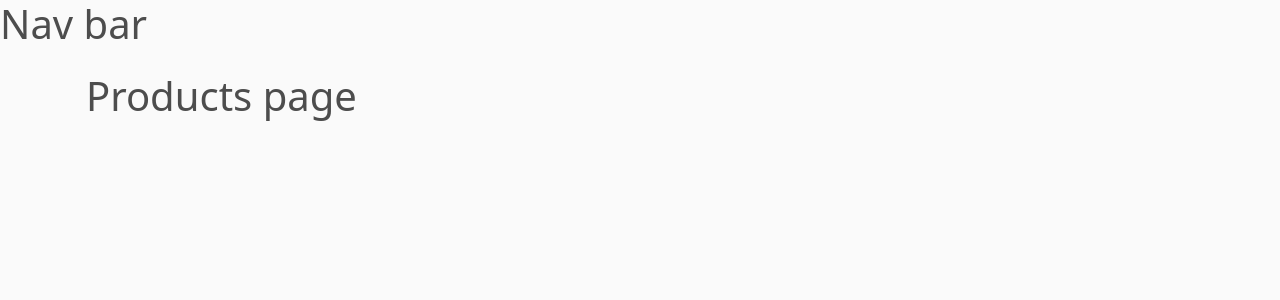
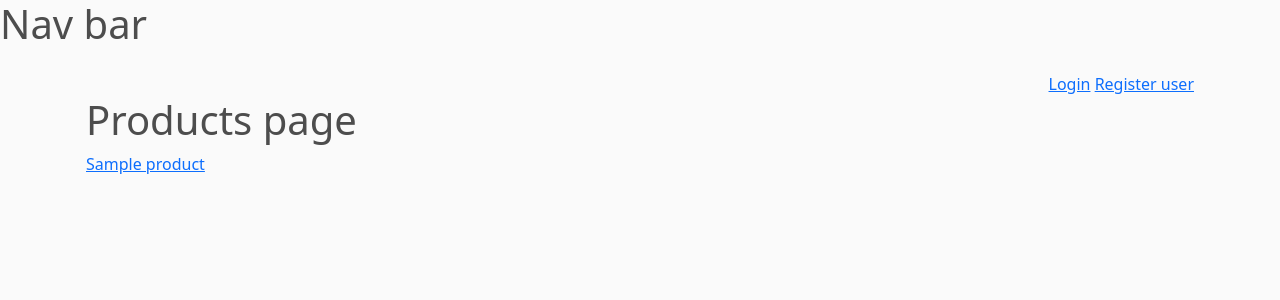
Before and after one commit to RajenRanjithkumar/marketplace, a Django app: page / in a window 1280 px wide. Shown: the top 300 px of the page. Run offline with Django 4.2, Linux system fonts and the light colour scheme; tables that the repository leaves empty hold one stand-in row (values such as "Sample post"); some libraries are stand-ins or nearby versions.

Commit message:
user register and login function done

```diff
--- a/marketplace/market/models.py
+++ b/marketplace/market/models.py
@@ -1,24 +1,51 @@
 from django.db import models
 from django.contrib.auth.models import User
 from phonenumber_field.modelfields import PhoneNumberField
-from django.contrib.auth.models import AbstractUser
+
+from django.contrib.auth.models import AbstractBaseUser, BaseUserManager, PermissionsMixin
 from django.conf import settings
 
 # Create your models here.
 
+class CustomUserManager(BaseUserManager):
+    def create_user(self, email, password=None, **extra_fields):
+        if not email:
+            raise ValueError("The Email field must be set")
+        email = self.normalize_email(email)
+        user = self.model(email=email, **extra_fields)
+        user.set_password(password)
+        user.save(using=self._db)
+        return user
 
-class mUser(AbstractUser):
+    def create_superuser(self, email, password=None, **extra_fields):
+        extra_fields.setdefault("is_staff", True)
+        extra_fields.setdefault("is_superuser", True)
 
-    user = models.OneToOneField(settings.AUTH_USER_MODEL, on_delete=models.CASCADE, null=True, blank=True)
+        if extra_fields.get("is_staff") is not True:
+            raise ValueError("Superuser must have is_staff=True.")
+        if extra_fields.get("is_superuser") is not True:
+            raise ValueError("Superuser must have is_superuser=True.")
+
+        return self.create_user(email, password, **extra_fields)
+
+
+class mUser(AbstractBaseUser, PermissionsMixin):
+
+    #user = models.OneToOneField(settings.AUTH_USER_MODEL, on_delete=models.CASCADE, null=True, blank=True)
     username = models.CharField(max_length=100, null=False)
-    email = models.CharField(unique=True, max_length=100, blank=False)
+    email = models.EmailField(unique=True)
     about = models.TextField(blank=True, null=True)
     profileImg = models.ImageField(null=True, blank=True)
-    phone = PhoneNumberField(null=False, blank=False, unique=True)
+    phone = PhoneNumberField(null=True, blank=True, unique=True)
     phEnable = models.BooleanField(default=False, null=True, blank=False)
 
+    is_active = models.BooleanField(default=True)
+    is_staff = models.BooleanField(default=False)
+    date_joined = models.DateTimeField(auto_now_add=True)
+
+    objects = CustomUserManager()
+
     USERNAME_FIELD = 'email'
-
     REQUIRED_FIELDS = ['username']
 
     def __str__(self) :
--- a/marketplace/market/templates/market/products.html
+++ b/marketplace/market/templates/market/products.html
@@ -3,13 +3,15 @@
 {% load static %}
 
 {% block content %}
-
+<div style="text-align: end;">
+    <a href="{% url 'login' %}">Login</a>
+    <a href="{% url 'register' %}">Register user</a>
+</div>
 <h1> Products page</h1>
-
-<!-- {%for product in products%}
+{%for product in products%}
 
 <a href="{% url 'product_details' product.id %}">{{product.name}}</a>
 <br>
-{% endfor %} -->
+{% endfor %}
 
 {% endblock content%}
--- a/marketplace/market/templates/market/products_details.html
+++ b/marketplace/market/templates/market/products_details.html
@@ -4,7 +4,7 @@
 
 {% block content %}
 
-<!-- <h1>Product Details</h1>
+<h1>Product Details</h1>
 
 <p>{{product.name}}</p>
 <p>{{product.seller}}</p>
@@ -18,7 +18,7 @@
 <p>{{address.city}}</p>
 <p>{{address.province}}</p>
 <p>{{address.zipcode}}</p>
- -->
+
 
 
 {% endblock content %}
--- a/marketplace/market/urls.py
+++ b/marketplace/market/urls.py
@@ -4,7 +4,9 @@ from . import views
 urlpatterns = [
 
     path('', views.home, name='home'),
-    #path('product_details/<str:pk>', views.productDetails, name='product_details'),
+    path('register/', views.registerUser, name='register'),
+    path('login/', views.loginUser, name='login'),
+    path('product_details/<str:pk>', views.productDetails, name='product_details'),
 
 
 ]
--- a/marketplace/market/views.py
+++ b/marketplace/market/views.py
@@ -1,5 +1,8 @@
-from django.shortcuts import render
+from django.shortcuts import render, redirect
 from .models import *
+from .forms import CreateUserForm, LoginUserForm
+from django.contrib.auth import login, get_user_model
+from django.contrib.auth.forms import AuthenticationForm
 
 # Create your views here.
 
@@ -7,15 +10,67 @@ from .models import *
 def home(request):
 
 
-    # products = Product.objects.all()
-    # context = {"products": products}
-    return render(request, 'market/products.html', context = {})
+    products = Product.objects.all()
+    context = {"products": products}
+    return render(request, 'market/products.html', context)
 
-# def productDetails(request, pk):
+def productDetails(request, pk):
 
-#     product = Product.objects.get(id = pk)
+    product = Product.objects.get(id = pk)
 
-#     address = Address.objects.get(product = product)
+    address = Address.objects.get(product = product)
 
-#     context = {"product": product, "address": address}
-#     return render(request, 'market/products_details.html', context)
+    context = {"product": product, "address": address}
+    return render(request, 'market/products_details.html', context)
+
+def registerUser(request):
+
+    page = 'register'
+
+    if request.method == "POST":
+
+
+        form = CreateUserForm(request.POST)
+        #CustomUser = get_user_model()
+        if form.is_valid():
+
+            user = form.save(commit=False)
+            user = mUser.objects.create_user(email = user.email, password = user.password)
+            print(user.email)
+            print(user.username)
+            print(user.password)
+
+            # Check if the password matches (Django handles password hashing and comparison)
+            #password_matches = user.check_password('secure_password')
+            #print(f"Password matches: {password_matches}")  # Should print True
+
+            # user.save()
+            login(request, user)
+            return redirect("home")
+    else:
+
+        form = CreateUserForm()
+
+
+    context = {'page':page, 'form': form}
+    return render(request, 'market/login.html', context)
+
+def loginUser(request):
+
+    if request.method == "POST":
+        form = AuthenticationForm(request, data = request.POST)
+        if form.is_valid():
+            user = form.get_user()
+            print(user.email)
+            print(user.username)
+            print(user.password)
+            login(request, user)
+            return redirect("home")
+    else:
+
+        form = AuthenticationForm()
+
+
+
+    context = {"form":form}
+    return render(request, 'market/login.html', context)
```
Also changed, not shown: marketplace/market/forms.py (added, +19 -0 lines), marketplace/market/templates/market/login.html (added, +84 -0 lines), marketplace/db.sqlite3, marketplace/market/migrations/0002_alter_muser_options_alter_muser_managers_and_more.py (added), marketplace/market/migrations/0003_alter_muser_phone.py (added).
